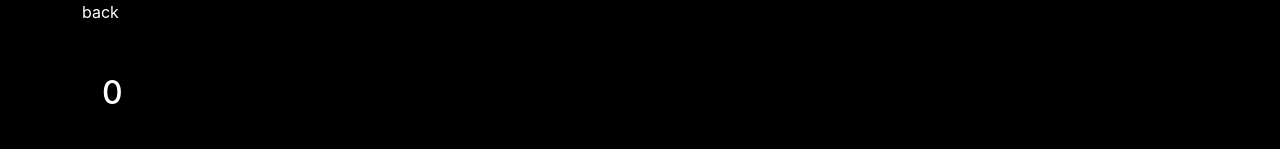
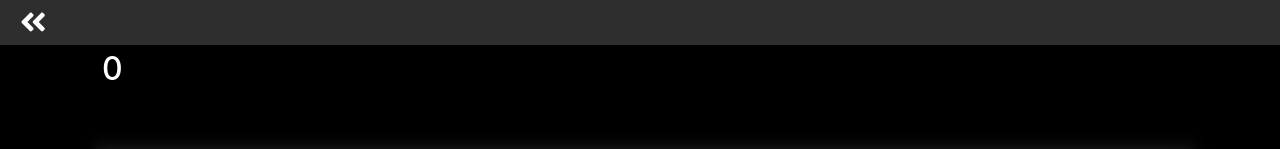
Before and after one commit to kskthedeveloper/menuapp, an Angular app: page /submenu/0 in a window 1280 px wide. Shown: the top 149 px of the page. Built offline with nearby package versions, Linux system fonts and the light colour scheme.

Commit message:
update on back

```diff
--- a/package.json
+++ b/package.json
@@ -19,6 +19,11 @@
     "@angular/platform-browser": "~9.0.2",
     "@angular/platform-browser-dynamic": "~9.0.2",
     "@angular/router": "~9.0.2",
+    "@fortawesome/angular-fontawesome": "^0.7.0",
+    "@fortawesome/fontawesome-svg-core": "^1.2.28",
+    "@fortawesome/free-brands-svg-icons": "^5.13.0",
+    "@fortawesome/free-regular-svg-icons": "^5.13.0",
+    "@fortawesome/free-solid-svg-icons": "^5.13.0",
     "bootstrap": "^4.5.0",
     "jquery": "^3.5.1",
     "rxjs": "~6.5.4",
--- a/src/app/app.module.ts
+++ b/src/app/app.module.ts
@@ -8,6 +8,7 @@ import { SubMenuComponent } from './component/sub-menu/sub-menu.component';
 import { SubMenuRowComponent } from './component/sub-menu-row/sub-menu-row.component';
 import { SubMenuChoiceComponent } from './component/sub-menu-choice/sub-menu-choice.component';
 import { BrowserAnimationsModule } from '@angular/platform-browser/animations';
+import { FontAwesomeModule } from '@fortawesome/angular-fontawesome';
 
 @NgModule({
   declarations: [
@@ -20,7 +21,8 @@ import { BrowserAnimationsModule } from '@angular/platform-browser/animations';
   imports: [
     BrowserModule,
     AppRoutingModule,
-    BrowserAnimationsModule
+    BrowserAnimationsModule,
+    FontAwesomeModule
   ],
   providers: [],
   bootstrap: [AppComponent]
--- a/src/app/component/sub-menu/sub-menu.component.html
+++ b/src/app/component/sub-menu/sub-menu.component.html
@@ -1,9 +1,10 @@
-<div class="container">
-  <div class="row">
+  <div class="back-nav">
     <a [routerLink]="['/home']" style="color: white">
-      back
+      <fa-icon style="font-size: 30px; padding: 20px;" [icon]="faCoffee"></fa-icon>
     </a>
   </div>
+
+<div class="container">
 
   <div class="row menu-title">
     <h2 style="color: white">{{title}}</h2>
--- a/src/app/component/sub-menu/sub-menu.component.scss
+++ b/src/app/component/sub-menu/sub-menu.component.scss
@@ -20,3 +20,12 @@
 .bggrey {
   background-color: rgb(228, 21, 21);
 }
+
+.back-nav {
+  position: fixed;
+  top: 0px;
+  height: 45px;
+  width: 100%;
+  z-index: 10000;
+  background-color: #2e2e2e;
+}
--- a/src/app/component/sub-menu/sub-menu.component.ts
+++ b/src/app/component/sub-menu/sub-menu.component.ts
@@ -1,6 +1,7 @@
 import { Component, OnInit } from '@angular/core';
 import { ActivatedRoute } from '@angular/router';
 import { SubMenuItem } from 'src/app/models/sub-menu-item';
+import { faHome, faAngleDoubleLeft  } from '@fortawesome/free-solid-svg-icons';
 
 @Component({
   selector: 'app-sub-menu',
@@ -8,6 +9,8 @@ import { SubMenuItem } from 'src/app/models/sub-menu-item';
   styleUrls: ['./sub-menu.component.scss']
 })
 export class SubMenuComponent implements OnInit {
+
+  faCoffee = faAngleDoubleLeft ;
 
   smenuItems: SubMenuItem[] = [
     new SubMenuItem('Appetizers', 'https://www.delonghi.com/Global/recipes/multifry/97.jpg', 1000, ""),
```
Also changed, not shown: 1 other file (tests, documents, lock files or other folders).
